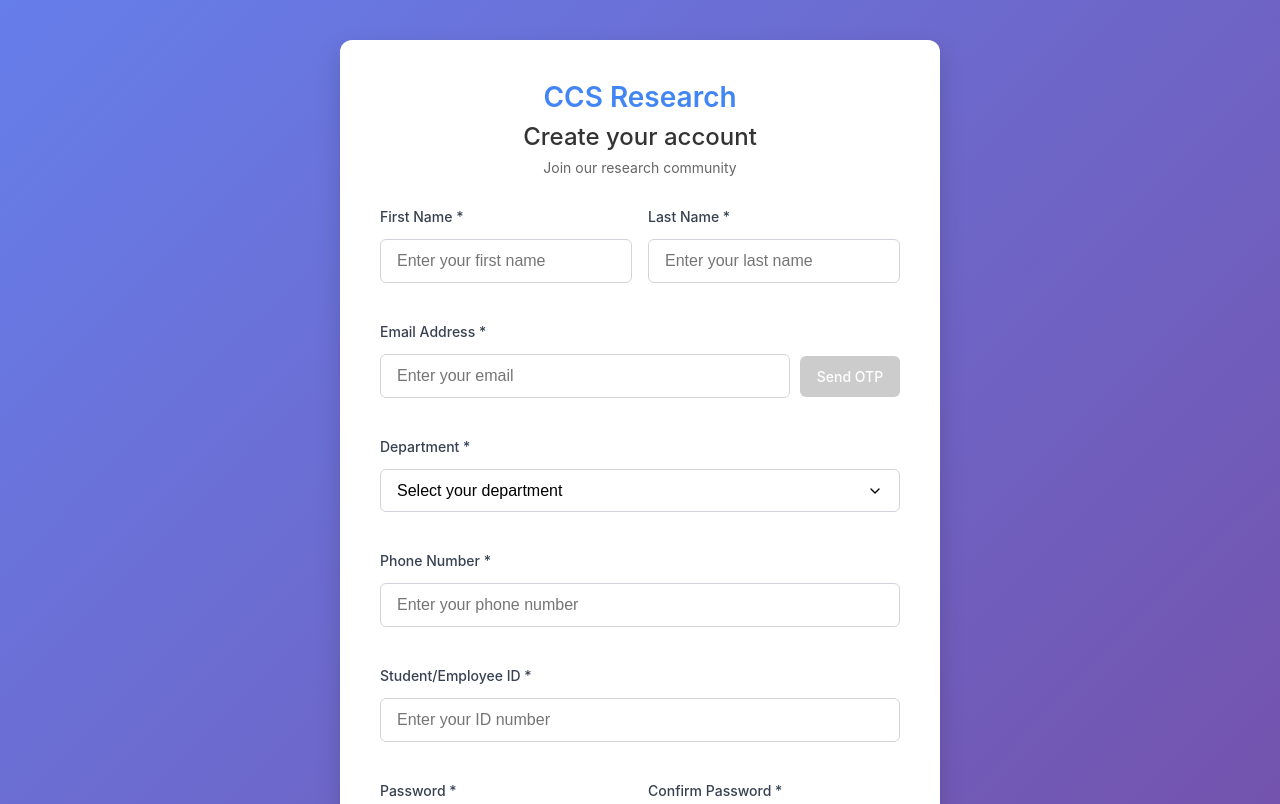
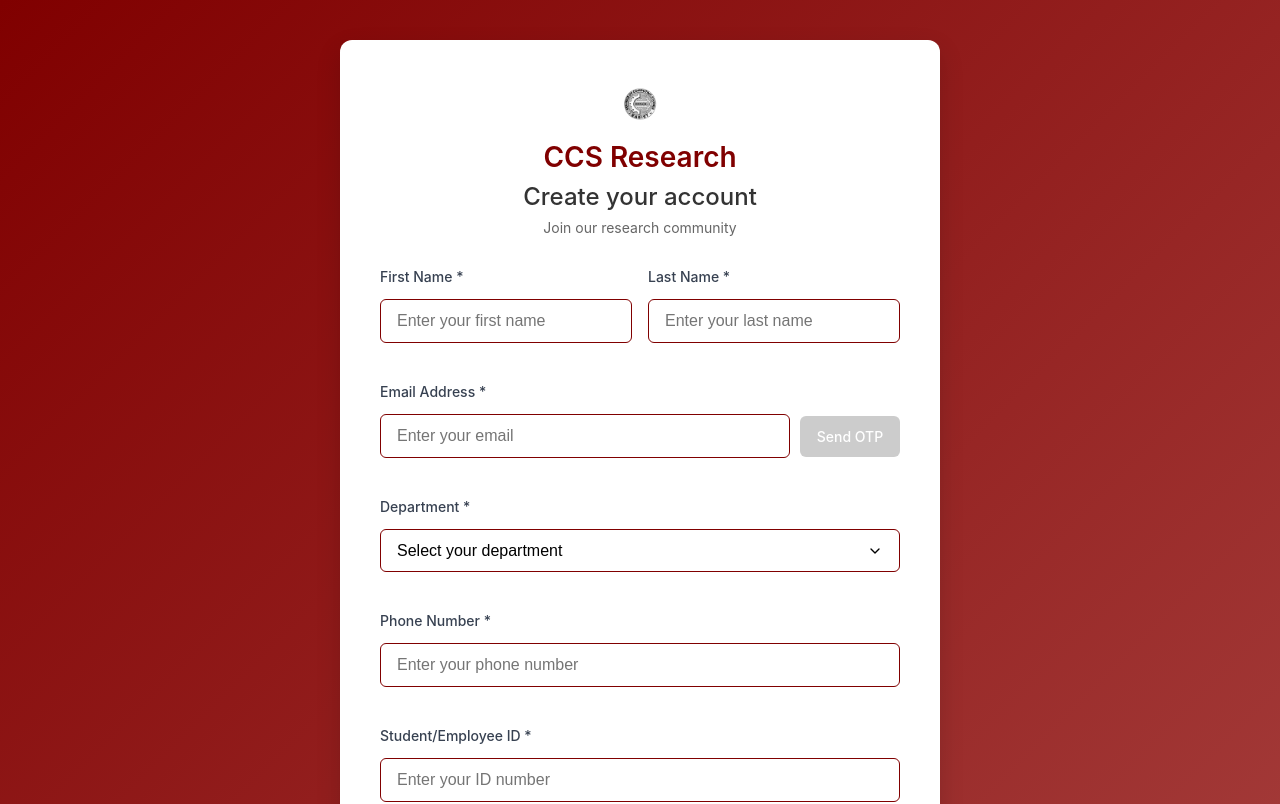
Before and after one commit to fhamyla/CCSResearchRepository, a React (Vite) app in the folder frontend/: page /register in a window 1280 px wide. Shown: the top 804 px of the page. Built offline with nearby package versions, Linux system fonts and the light colour scheme; no server answers.

Commit message:
change bg colors

```diff
--- a/frontend/src/pages/Homepage.jsx
+++ b/frontend/src/pages/Homepage.jsx
@@ -22,6 +22,7 @@ import {
   FiDownload
 } from 'react-icons/fi';
 import '../../styles/Homepage.css';
+import ccsLogo from '../assets/ccslogo.png';
 
 const Homepage = () => {
   const navigate = useNavigate();
@@ -299,6 +300,7 @@ const Homepage = () => {
       <header className="header">
         <div className="header-content">
           <div className="logo-section">
+            <img src={ccsLogo} alt="CCS Logo" style={{ height: 48, marginRight: 12 }} />
             <h1>CCS Research Repository</h1>
           </div>
           <div className="header-actions">
--- a/frontend/src/pages/Register.jsx
+++ b/frontend/src/pages/Register.jsx
@@ -2,6 +2,7 @@ import React, { useState } from 'react';
 import { useNavigate, Link } from 'react-router-dom';
 import { authService } from '../services/service';
 import '../../styles/Register.css';
+import ccsLogo from '../assets/ccslogo.png';
 
 const Register = () => {
   const navigate = useNavigate();
@@ -171,6 +172,7 @@ const Register = () => {
     <div className="register-container">
       <div className="register-card">
         <div className="register-header">
+          <img src={ccsLogo} alt="CCS Logo" style={{ height: 48, marginBottom: 8 }} />
           <h1>CCS Research</h1>
           <h2>Create your account</h2>
           <p>Join our research community</p>
--- a/frontend/src/pages/SignIn.jsx
+++ b/frontend/src/pages/SignIn.jsx
@@ -2,6 +2,7 @@ import React, { useState } from 'react';
 import { useNavigate, Link } from 'react-router-dom';
 import { authService } from '../services/service';
 import '../../styles/SignIn.css';
+import ccsLogo from '../assets/ccslogo.png';
 
 const SignIn = () => {
   const navigate = useNavigate();
@@ -54,6 +55,7 @@ const SignIn = () => {
     <div className="signin-container">
       <div className="signin-card">
         <div className="signin-header">
+          <img src={ccsLogo} alt="CCS Logo" style={{ height: 48, marginBottom: 8 }} />
           <h1>CCS Research</h1>
           <h2>Sign in to your account</h2>
           <p>Welcome back! Please sign in to continue</p>
--- a/frontend/styles/Homepage.css
+++ b/frontend/styles/Homepage.css
@@ -1,32 +1,32 @@
 /* Homepage Styles with White and Purple Theme */
 :root {
-  --primary-color: #6a3093;  /* Purple */
-  --primary-light: #9370DB;  /* Medium Purple */
-  --primary-dark: #4A1D6E;   /* Dark Purple */
-  --primary-bg: #f8f9fa;
-  --accent-color: #a044ff;   /* Bright Purple */
-  --accent-hover: #8833dd;   /* Darker Purple */
+  --primary-color: #800000;  /* Maroon */
+  --primary-light: #a94442;  /* Lighter Maroon */
+  --primary-dark: #4b0000;   /* Dark Maroon */
+  --primary-bg: #f5f5f5;     /* Light Grey */
+  --accent-color: #b22222;   /* Firebrick/Accent Maroon */
+  --accent-hover: #a94442;   /* Lighter Maroon */
   --white: #ffffff;
-  --light-gray: #f8f9fa;
-  --medium-gray: #e9ecef;
-  --dark-gray: #6c757d;
-  --text-dark: #2c2c54;
-  --text-light: #6c757d;
+  --light-gray: #f5f5f5;
+  --medium-gray: #cccccc;
+  --dark-gray: #333333;
+  --text-dark: #333333;
+  --text-light: #888888;
   --success: #28a745;
   --warning: #ffc107;
   --danger: #dc3545;
   --info: #17a2b8;
-  --shadow: 0 4px 12px rgba(106, 48, 147, 0.15);  /* Purple shadow */
-  --shadow-light: 0 2px 8px rgba(106, 48, 147, 0.08);  /* Light purple shadow */
-  --shadow-heavy: 0 8px 24px rgba(106, 48, 147, 0.2);  /* Heavy purple shadow */
+  --shadow: 0 4px 12px rgba(128, 0, 0, 0.15);  /* Maroon shadow */
+  --shadow-light: 0 2px 8px rgba(128, 0, 0, 0.08);
+  --shadow-heavy: 0 8px 24px rgba(128, 0, 0, 0.2);
   --border-radius: 6px;
   --border-radius-small: 4px;
   --transition: all 0.3s cubic-bezier(0.4, 0, 0.2, 1);
-  --royal-velvet: #6a3093;  /* Same as primary-color for consistency */
-  --royal-velvet-light: #9370DB;  /* Same as primary-light */
-  --royal-velvet-bg: rgba(102, 51, 153, 0.08);  /* Light purple background */
-  --royal-velvet-dark: #4A1D6E;  /* Same as primary-dark */
-  --royal-accent: #a044ff;  /* Same as accent-color */
+  --royal-velvet: #800000;
+  --royal-velvet-light: #a94442;
+  --royal-velvet-bg: #f5f5f5;
+  --royal-velvet-dark: #4b0000;
+  --royal-accent: #b22222;
 }
 
 .homepage {
@@ -559,7 +559,7 @@
 }
 
 .results-count {
-  color: var(--royal-velvet);
+  color: #333333;
   font-size: 15px;
   font-weight: 600;
 }
@@ -1017,3 +1017,19 @@
     margin-top: 8px;
   }
 }
+
+.active-filters-header,
+.active-filters-list,
+.active-filter,
+.filter-section h4,
+.filter-btn,
+.filter-count,
+.filter-dropdown,
+.sdg-label,
+.sdg-selection-summary,
+.sdg-clear-btn,
+.clear-filters-btn,
+.clear-all-btn,
+.remove-filter {
+  color: #333333 !important;
+}
--- a/frontend/styles/Register.css
+++ b/frontend/styles/Register.css
@@ -1,7 +1,7 @@
 /* Register Styles */
 .register-container {
   min-height: 100vh;
-  background: linear-gradient(135deg, #667eea 0%, #764ba2 100%);
+  background: linear-gradient(135deg, #800000 0%, #a94442 100%);
   display: flex;
   align-items: center;
   justify-content: center;
@@ -25,7 +25,7 @@
 }
 
 .register-header h1 {
-  color: #4285f4;
+  color: #800000;
   font-size: 28px;
   font-weight: 600;
   margin: 0 0 8px 0;
@@ -81,7 +81,7 @@
 .form-group input,
 .form-group select {
   padding: 12px 16px;
-  border: 1px solid #d1d5db;
+  border: 1px solid #800000;
   border-radius: 6px;
   font-size: 16px;
   transition: border-color 0.2s, box-shadow 0.2s;
@@ -91,7 +91,7 @@
 
 .form-group .form-select {
   padding: 12px 16px;
-  border: 1px solid #d1d5db;
+  border: 1px solid #800000;
   border-radius: 6px;
   font-size: 16px;
   transition: border-color 0.2s, box-shadow 0.2s;
@@ -110,13 +110,13 @@
 
 .form-group input:focus,
 .form-group select:focus {
-  border-color: #4285f4;
-  box-shadow: 0 0 0 3px rgba(66, 133, 244, 0.1);
+  border-color: #800000;
+  box-shadow: 0 0 0 3px rgba(128, 0, 0, 0.1);
 }
 
 .form-group .form-select:focus {
-  border-color: #4285f4;
-  box-shadow: 0 0 0 3px rgba(66, 133, 244, 0.1);
+  border-color: #800000;
+  box-shadow: 0 0 0 3px rgba(128, 0, 0, 0.1);
 }
 
 .form-group select {
@@ -145,18 +145,18 @@
 }
 
 .terms-link {
-  color: #4285f4;
+  color: #800000;
   text-decoration: none;
   transition: color 0.2s;
 }
 
 .terms-link:hover {
-  color: #3367d6;
+  color: #a94442;
   text-decoration: underline;
 }
 
 .register-btn {
-  background-color: #4285f4;
+  background-color: #800000;
   color: white;
   border: none;
   padding: 14px;
@@ -169,7 +169,7 @@
 }
 
 .register-btn:hover:not(:disabled) {
-  background-color: #3367d6;
+  background-color: #a94442;
 }
 
 .register-btn:disabled {
@@ -181,7 +181,7 @@
   text-align: center;
   margin-top: 24px;
   padding-top: 24px;
-  border-top: 1px solid #e5e7eb;
+  border-top: 1px solid #cccccc;
 }
 
 .register-footer p {
@@ -191,14 +191,14 @@
 }
 
 .signin-link {
-  color: #4285f4;
+  color: #800000;
   text-decoration: none;
   font-weight: 500;
   transition: color 0.2s;
 }
 
 .signin-link:hover {
-  color: #3367d6;
+  color: #a94442;
   text-decoration: underline;
 }
 
@@ -231,7 +231,7 @@
 }
 
 .verify-btn {
-  background: #4285f4;
+  background: #800000;
   color: white;
   border: none;
   padding: 12px 16px;
@@ -245,7 +245,7 @@
 }
 
 .verify-btn:hover:not(:disabled) {
-  background: #3367d6;
+  background: #a94442;
   transform: translateY(-1px);
 }
 
@@ -285,7 +285,7 @@
 
 .otp-input:focus {
   outline: none;
-  border-color: #4285f4;
+  border-color: #800000;
 }
 
 .verify-otp-btn {
--- a/frontend/styles/SignIn.css
+++ b/frontend/styles/SignIn.css
@@ -1,7 +1,7 @@
 /* Sign In Styles */
 .signin-container {
   min-height: 100vh;
-  background: linear-gradient(135deg, #667eea 0%, #764ba2 100%);
+  background: linear-gradient(135deg, #800000 0%, #a94442 100%);
   display: flex;
   align-items: center;
   justify-content: center;
@@ -24,7 +24,7 @@
 }
 
 .signin-header h1 {
-  color: #4285f4;
+  color: #800000;
   font-size: 28px;
   font-weight: 600;
   margin: 0 0 8px 0;
@@ -73,7 +73,7 @@
 
 .form-group input {
   padding: 12px 16px;
-  border: 1px solid #d1d5db;
+  border: 1px solid #800000;
   border-radius: 6px;
   font-size: 16px;
   transition: border-color 0.2s, box-shadow 0.2s;
@@ -81,8 +81,8 @@
 }
 
 .form-group input:focus {
-  border-color: #4285f4;
-  box-shadow: 0 0 0 3px rgba(66, 133, 244, 0.1);
+  border-color: #800000;
+  box-shadow: 0 0 0 3px rgba(128, 0, 0, 0.1);
 }
 
 .form-options {
@@ -109,19 +109,19 @@
 }
 
 .forgot-password {
-  color: #4285f4;
+  color: #800000;
   text-decoration: none;
   font-size: 14px;
   transition: color 0.2s;
 }
 
 .forgot-password:hover {
-  color: #3367d6;
+  color: #a94442;
   text-decoration: underline;
 }
 
 .signin-btn {
-  background-color: #4285f4;
+  background-color: #800000;
   color: white;
   border: none;
   padding: 14px;
@@ -134,7 +134,7 @@
 }
 
 .signin-btn:hover:not(:disabled) {
-  background-color: #3367d6;
+  background-color: #a94442;
 }
 
 .signin-btn:disabled {
@@ -146,7 +146,7 @@
   text-align: center;
   margin-top: 24px;
   padding-top: 24px;
-  border-top: 1px solid #e5e7eb;
+  border-top: 1px solid #cccccc;
 }
 
 .signin-footer p {
@@ -156,14 +156,14 @@
 }
 
 .register-link {
-  color: #4285f4;
+  color: #800000;
   text-decoration: none;
   font-weight: 500;
   transition: color 0.2s;
 }
 
 .register-link:hover {
-  color: #3367d6;
+  color: #a94442;
   text-decoration: underline;
 }
 
```
Also changed, not shown: frontend/src/styles/ManagePapers.css (+21 -21 lines), frontend/src/assets/ccslogo.png (added).
